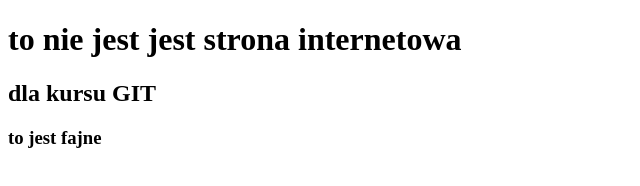
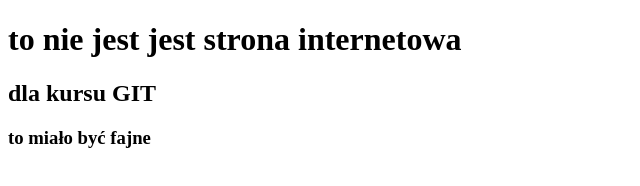
Before and after one commit to marekhtk/test2, a plain HTML site: page index.html in a window 1280 px wide. Shown: the full height of the page, 0-640 px from the left. Drawn offline with Linux system fonts and the light colour scheme.

Commit message:
correct text

```diff
--- a/index.html
+++ b/index.html
@@ -12,7 +12,7 @@
     <header>
         <h1> to nie jest jest strona internetowa</h1>
         <h2> dla kursu GIT</h2>
-        <h3>to jest fajne</h3>
+        <h3>to miało być fajne</h3>
     </header>
 
 </body>
```
